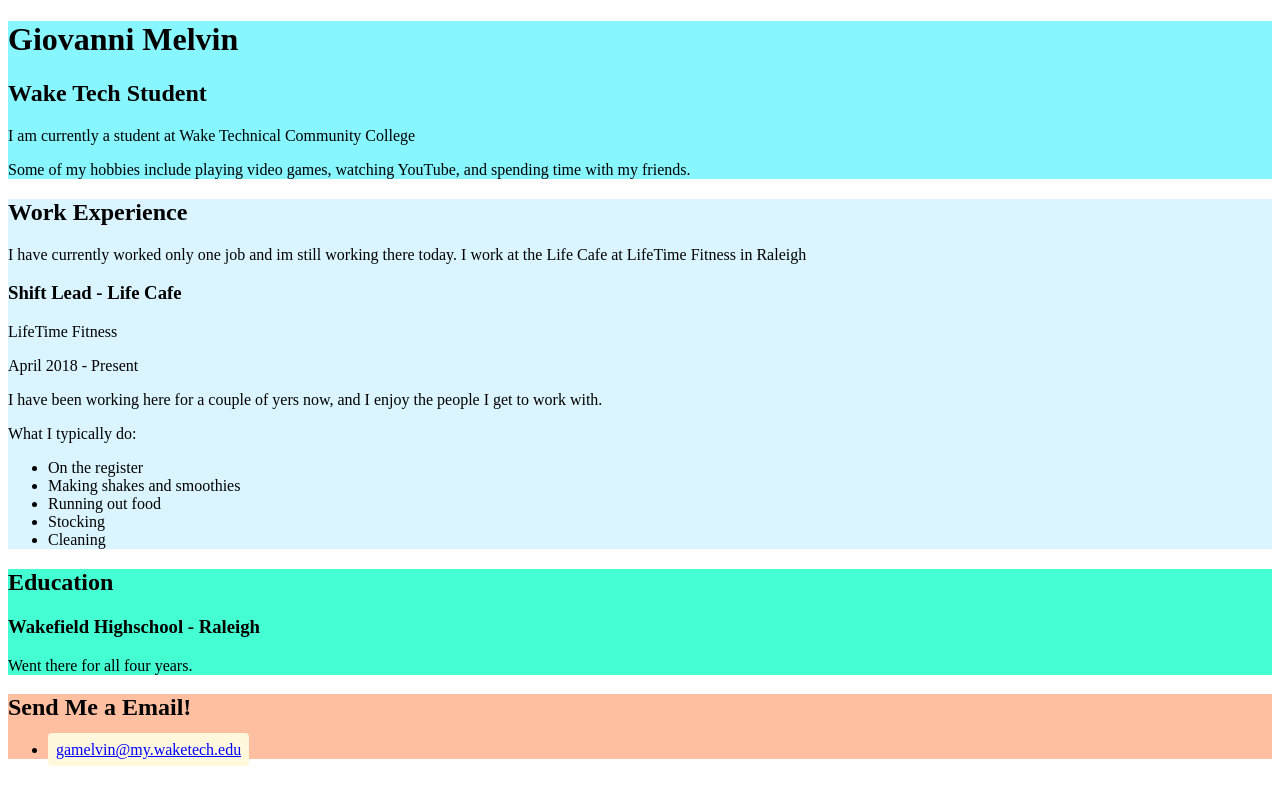
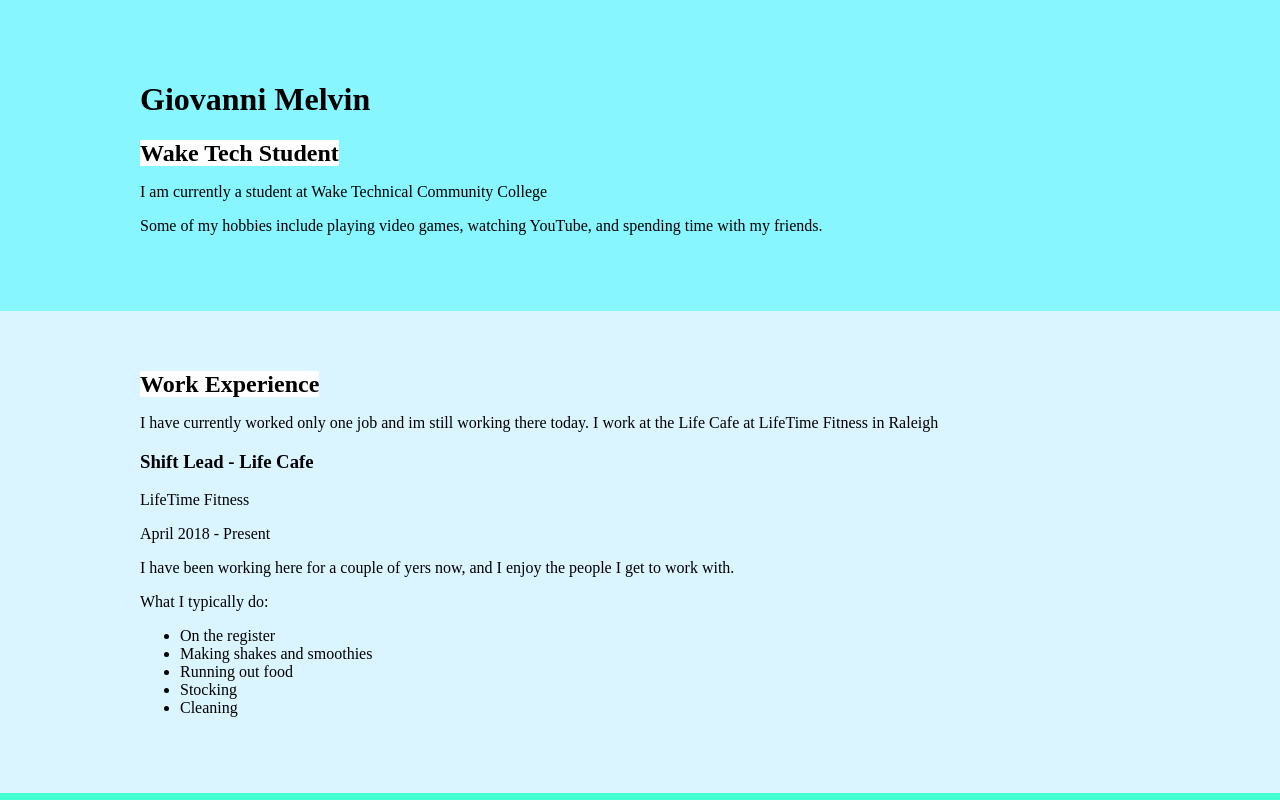
Before and after one commit to giomelvin/Lesson3, a plain HTML site: page index.html in a window 1280 px wide. Shown: the top 800 px of the page. Drawn offline with Linux system fonts and the light colour scheme.

Commit message:
Add files via upload
This is my updated work from lesson 4

```diff
--- a/index.html
+++ b/index.html
@@ -10,15 +10,18 @@
     <main>
       <!-- ***********************  ABOUT / PROFILE  *********************** -->
       <header>
+        <div class="content-wrap">
           <h1>Giovanni Melvin</h1>
           <h2>Wake Tech Student</h2>
 
           <p>I am currently a student at Wake Technical Community College</p>
           <p>Some of my hobbies include playing video games, watching YouTube, and spending time with my friends.</p>
+        </div>
       </header>
 
       <!-- ***********************  WORK EXPERIENCE  *********************** -->
       <section class="Work">
+        <div class="content-wrap">
           <h2>Work Experience</h2>
           <p>I have currently  worked only one job and im still working there today. I work at the Life Cafe at LifeTime Fitness in Raleigh</p>
 
@@ -36,30 +39,35 @@
               <li>Stocking</li>
               <li>Cleaning</li>
             </ul>
+          </div>
         </section>
         <!-- End of Job block. -->
       </section>
 
       <!-- ******************  EDUCATION & CERTIFICATIONS ****************** -->
       <section class="Edu">
+        <div class="content-wrap">
           <h2>Education</h2>
 
           <!-- Copy this whole <section> block to add more schools. -->
           <section>
             <h3>Wakefield Highschool - Raleigh</h3>
             <p>Went there for all four years.</p>
+          </div>
         </section>
         <!-- End of School block. -->
       </section>
 
       <!-- *****************  CONTACT INFO / SOCIAL MEDIA  ***************** -->
       <footer>
+        <div class="content-wrap">
           <h2>Send Me a Email!</h2>
 
           <!-- Social media and contact links. Add or remove any networks. -->
           <ul>
             <li><a href="mailto:gamelvin@my.waketech.edu">gamelvin@my.waketech.edu</a></li>
           </ul>
+        </div>
       </footer>
     </main>
   </body>
--- a/styles.css
+++ b/styles.css
@@ -1,5 +1,6 @@
 body {
-
+    margin: 0;
+    padding: 0;
 }
 
 img {
@@ -32,3 +33,15 @@ a {
 a:hover {
     text-decoration: none;
 }
+
+h2{
+    margin: 0;
+    background-color: white;
+    display: inline;
+}
+
+.content-wrap {
+    width: 1000px;
+    margin: 0 auto;
+    padding: 60px 0;
+}
```
Lines whose indentation alone changed are shown as unchanged.
